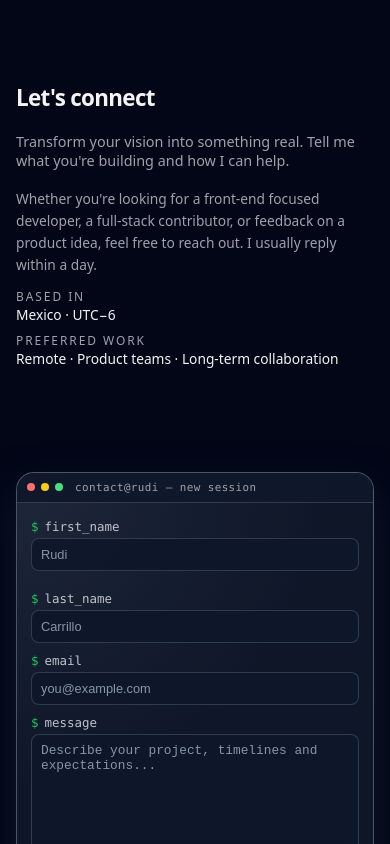
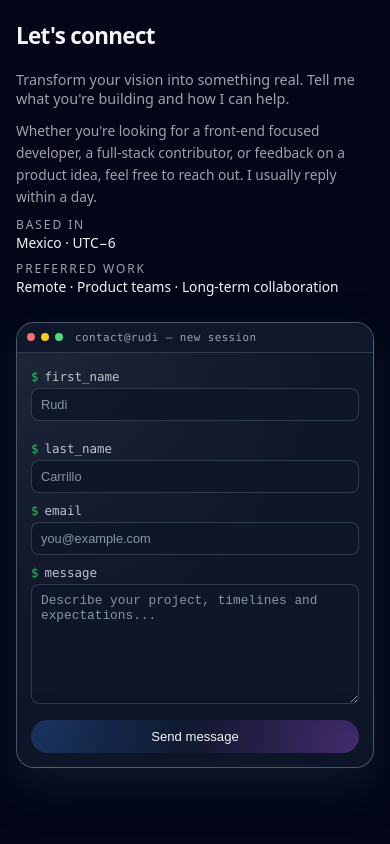
Before and after one commit to rudicarrilloypr/rc-portafolio, a React (Create React App) app: page / in a window 390 px wide. Shown: the part 3000-3844 px from the top of the page. Built offline with nearby package versions, Linux system fonts and the light colour scheme.

Commit message:
Fix contact section padding

```diff
--- a/src/components/Contact/contact.module.css
+++ b/src/components/Contact/contact.module.css
@@ -18,7 +18,7 @@
 .layout {
   display: flex;
   flex-direction: column;
-  gap: 20px;
+  gap: 20px; /* base (desktop / tablet) */
 }
 
 @media (min-width: 768px) {
@@ -31,7 +31,7 @@
 
 /* Columna izquierda (meta info) */
 .meta {
-  flex: 0 0 260px;
+  flex: 0 0 200px;
 }
 
 .metaText {
@@ -259,7 +259,30 @@
 
 /* Responsive tweaks */
 @media (max-width: 768px) {
+  /* Menos aire en la sección de contacto y entre bloques */
+  .contact {
+    margin-top: -50px;
+  }
+
+  .header {
+    margin-bottom: 12px;
+  }
+
+  .layout {
+    gap: 2px; /* antes 20px: acerca meta y form */
+  }
+
+  .meta {
+    margin-bottom: 0;
+  }
+
+  .metaText {
+    margin-bottom: 8px;
+  }
+
   .formTerminal {
-    margin-top: 4px;
+    margin-top: 0; /* juntamos más el terminal al texto */
   }
+
+
 }
```
